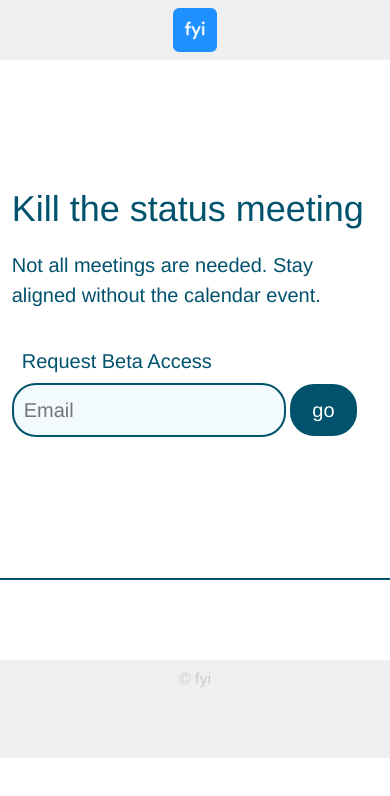
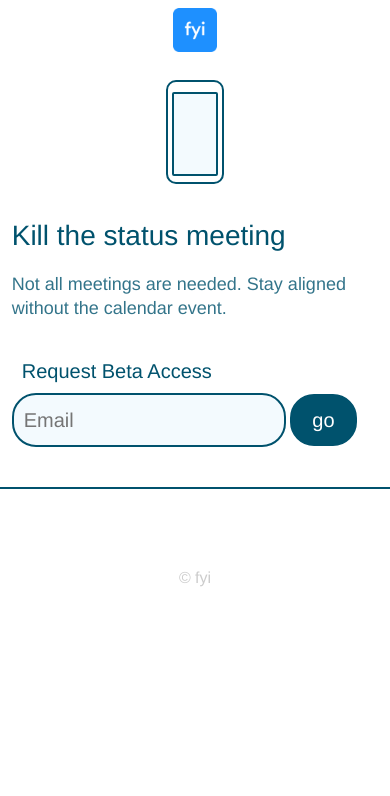
Before and after one commit to fyifyi/fyifyi.github.io, a plain HTML site: page index.html in a window 390 px wide. Drawn offline with Linux system fonts and the light colour scheme.

Commit message:
[fix] mobile

```diff
--- a/index.html
+++ b/index.html
@@ -35,10 +35,7 @@ header, article, footer {display:block; margin:0 auto;clear:both;}/* header, foo
 .form .form-email:focus {background:#fff;}
 input::placeholder {font-weight:normal;}
 
-/*
-header .logo {display:inline-block; width:60px; height:60px;  border-radius: 14px; background: #1e90ff; margin:10px auto;  opacity: 1}
-header .logo h1  {line-height:60px; margin:0; padding:0; font-size: 100%; font-weight:bold; color:#fff;  }
-*/
+
 header .logo {display:inline-block; width:60px; height:60px; background: url("./img/fyi-logo-240.png") center center no-repeat; background-size: 44px 44px}
 header .logo h1 b {opacity: 0}
 footer {margin:80px auto 0; padding:0 0 40px 0;}
@@ -105,18 +102,16 @@ nav a:hover {color: #ccc;}
 
 @media only screen and (max-width : 768px) {
   header, article, footer, .section {width:100%;}
-  .layout-slim {display:none;float:none;}
-  .layout-wide, .layout-half {width:94%; margin: 0 auto; float:none; display:block;}
-  header { height:60px; line-height:60px; }
-  header h1, header nav {display:block;float:none; text-align: center}
-  header h1 {background-position: 50% 50%}
-  header h1 a {text-indent: -99999em;}
-  header, header nav, footer {background:#efefef;}
-  header nav a, footer nav a {padding:0}
-  footer nav {padding:10px 0 0 0;}
-  footer nav {width:90%;}
-  footer nav a {display:block; text-align:left; padding:10px 0;}
-  header nav a {display:inline-block; width:25%; text-align:center;}
+  article { margin-top:20px}
+  article .h1 { margin:40px 0 0 0; font-size:140%;}
+  article .p-h1 {font-size:90%; opacity: 0.8; line-height: 24px}
+  .phone {width:54px; height:100px; border-radius:10px; margin:0 auto;}
+  .phone-inner {width:78%; height:80%;margin:10px auto 0}
+  .phone-carrier-wifi, .phone-carrier-battery {display: none}
+  .article-short {height: auto }
+  .layout-slim {height:100px; }
+  .layout-left, .layout-wide, .layout-half, .layout-short {width:94%; margin: 0 auto; float:none; display:block;}
+  hr {padding-top:40px;}
 }
 
 
```
